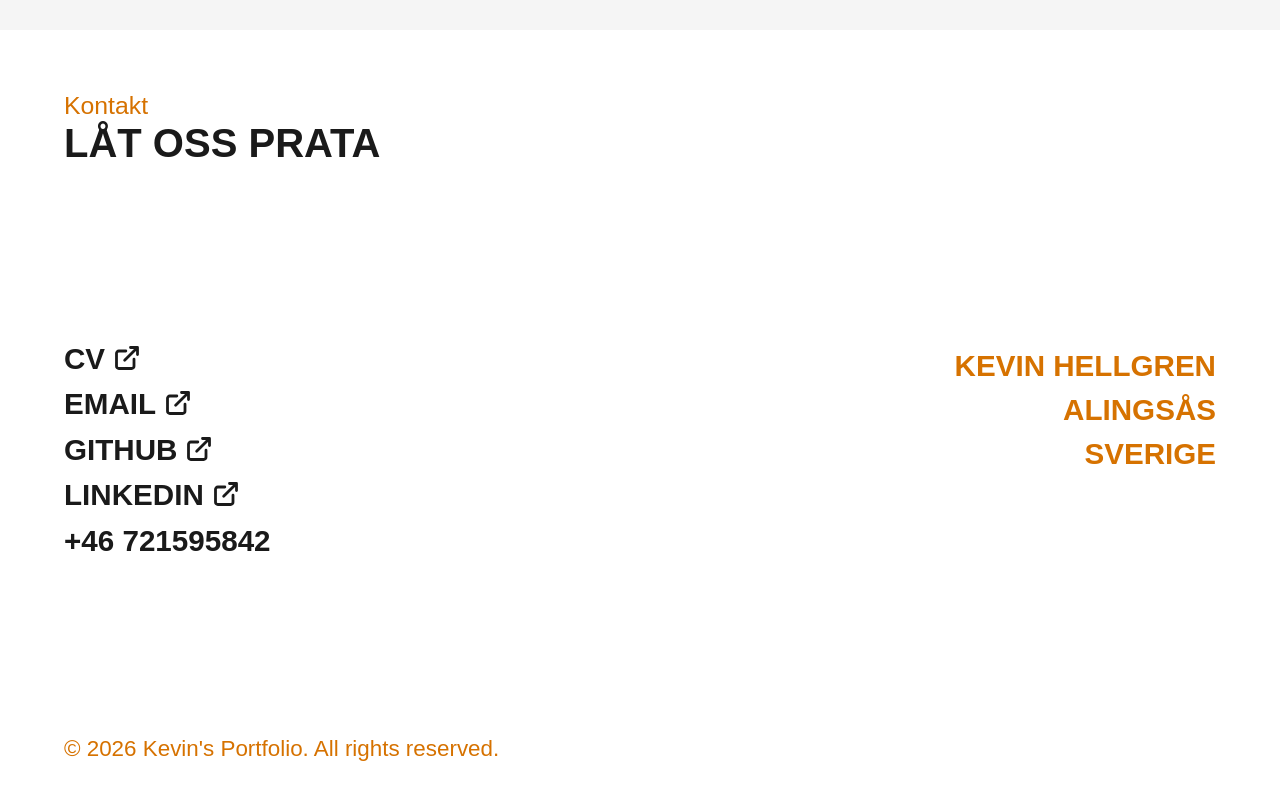
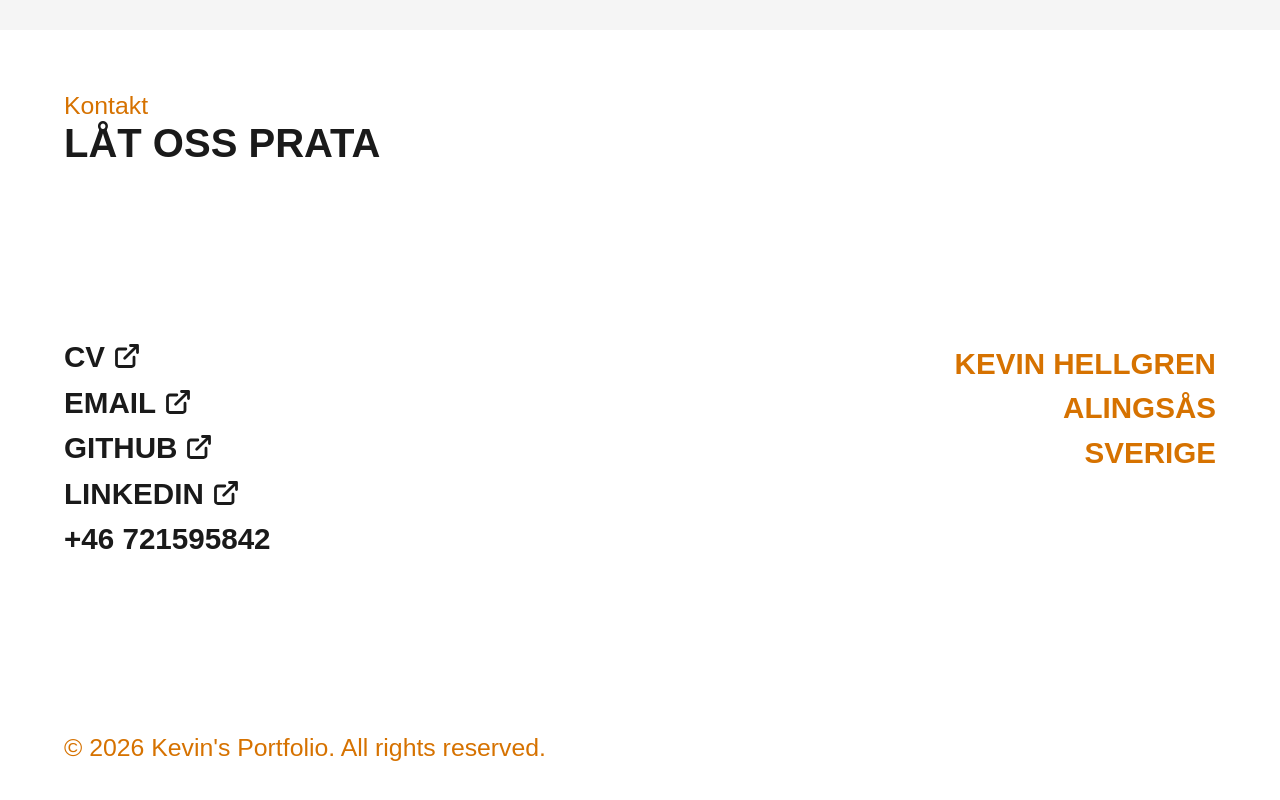
Before and after one commit to Kind606/portfolio-kevin, a Next.js app: page / in a window 1280 px wide. Shown: the part 2653-3453 px from the top of the page. Built offline with nearby package versions, Linux system fonts and the light colour scheme.

Commit message:
fixed WCAG issue

```diff
--- a/src/components/footer/footer.module.css
+++ b/src/components/footer/footer.module.css
@@ -16,7 +16,7 @@
 }
 
 .copyright {
-  font-size: clamp(0.8rem, 2vw, var(--font-s));
+  font-size: clamp(0.8rem, 2vw, var(--font-m));
   color: var(--text-secondary);
 }
 
```
